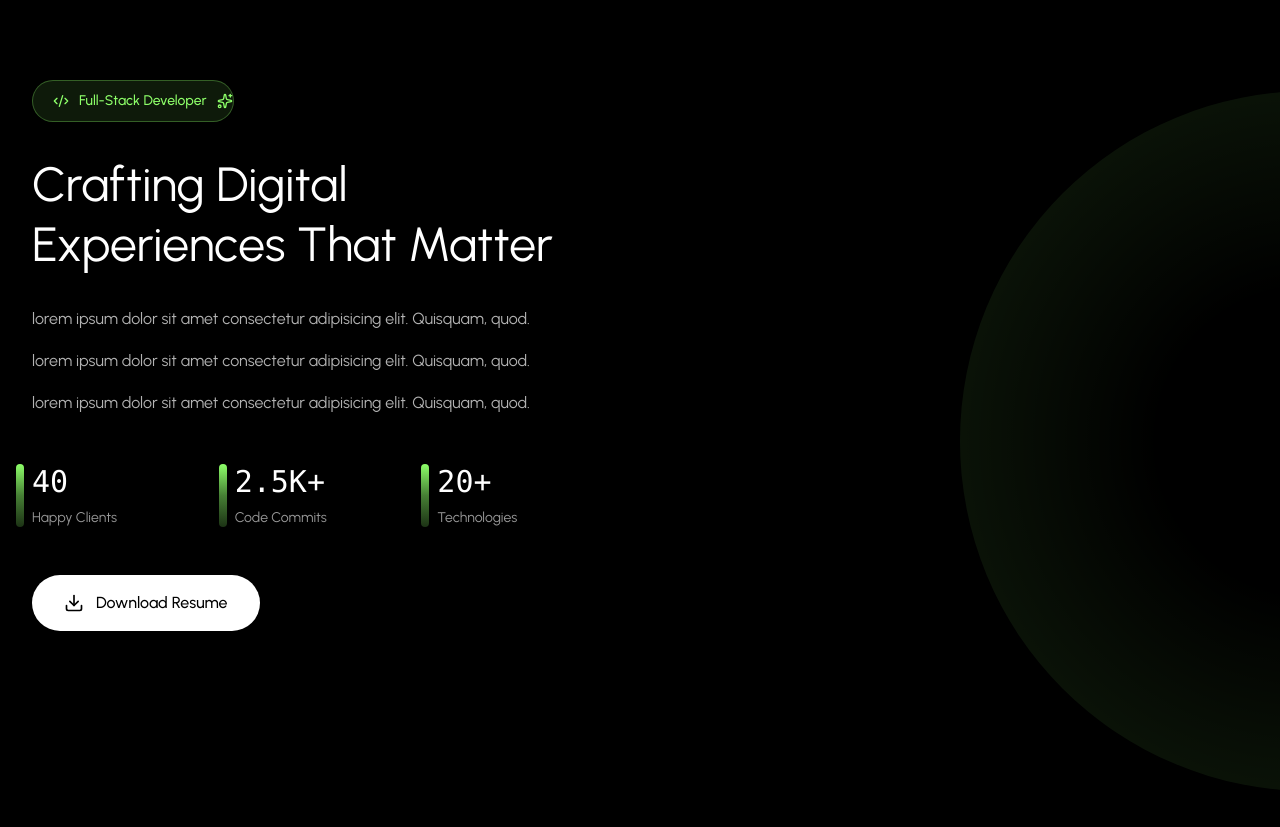
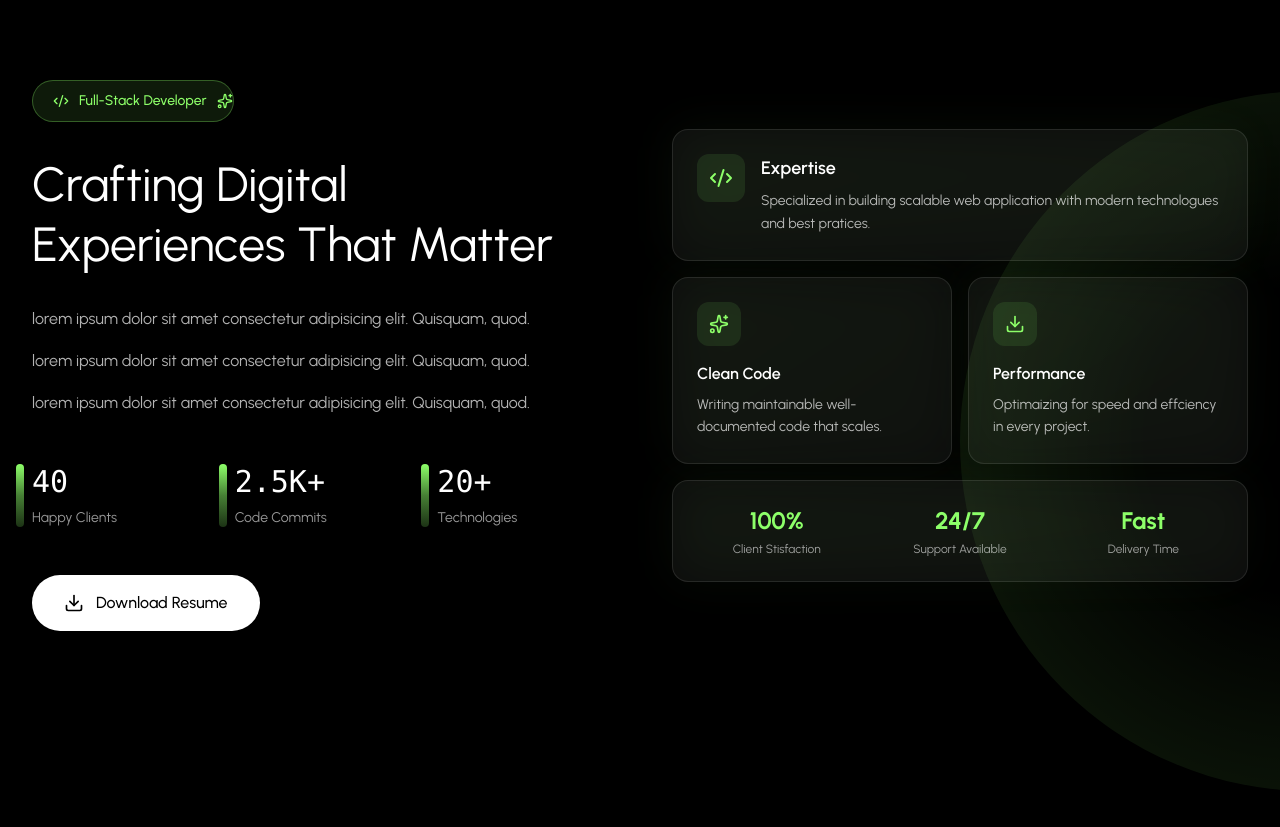
Before and after one commit to Abdulrahman-Mohamad/abdelrahman, a React (Vite) app: page / in a window 1280 px wide. Shown: the part 800-1627 px from the top of the page. Built offline with nearby package versions, Linux system fonts and the light colour scheme.

Commit message:
finish about section

```diff
--- a/src/components/sections/About.tsx
+++ b/src/components/sections/About.tsx
@@ -83,6 +83,79 @@
                 </button>
               </Fadein>
             </div>
+
+            {/* Right Column - Info Grid */}
+            <Fadein delay={200}>
+              <div className="grid grid-cols-2 gap-4">
+                <div className="col-span-2 relative group">
+                  <div className="absolute inset-0 bg-linear-to-br from-primary/10 to-primary/5 rounded-2xl blur-xl opacity-50 group-hover:opacity-75 transition-opacity duration-300"></div>
+                  <div className="relative bg-white/5 border border-white/10 rounded-2xl p-6 hover:border-primary/30 transition-all duration-300">
+                    <div className="flex items-start gap-4">
+                      <div className="p-3 bg-primary/10 rounded-xl">
+                        <Code2 className="size-6 text-primary" />
+                      </div>
+                      <div className="flex-1">
+                        <h3 className="text-lg font-semibold text-white mb-2">
+                          Expertise
+                        </h3>
+                        <p className="text-sm text-white/70 leading-relaxed">
+                          Specialized in building scalable web application with
+                          modern technologues and best pratices.
+                        </p>
+                      </div>
+                    </div>
+                  </div>
+                </div>
+
+                <div className="relative group">
+                  <div className="absolute inset-0 bg-linear-to-br from-primary/10 to-primary/5 rounded-2xl blur-xl opacity-50 group-hover:opacity-75 transition-opacity duration-300"></div>
+                  <div className="relative bg-white/5 border border-white/10 rounded-2xl p-6 hover:border-primary/30 transition-all duration-300 h-full">
+                    <div className="p-3 bg-primary/10 rounded-xl w-fit mb-4">
+                      <Sparkles className="size-5 text-primary" />
+                    </div>
+                    <h3 className="text-base font-semibold text-white mb-2">
+                      Clean Code
+                    </h3>
+                    <p className="text-sm text-white/70 leading-relaxed">
+                      Writing maintainable well-documented code that scales.
+                    </p>
+                  </div>
+                </div>
+
+                <div className="relative group">
+                  <div className="absolute inset-0 bg-linear-to-br from-primary/10 to-primary/5 rounded-2xl blur-xl opacity-50 group-hover:opacity-75 transition-opacity duration-300"></div>
+                  <div className="relative bg-white/5 border border-white/10 rounded-2xl p-6 hover:border-primary/30 transition-all duration-300 h-full">
+                    <div className="p-3 bg-primary/10 rounded-xl w-fit mb-4">
+                      <Download className="size-5 text-primary" />
+                    </div>
+                    <h3 className="text-base font-semibold text-white mb-2">Performance</h3>
+                    <p className="text-sm text-white/70 leading-relaxed">
+                      Optimaizing for speed and effciency in every project.
+                    </p>
+                  </div>
+                </div>
+
+                <div className="col-span-2 relative group">
+                  <div className="absolute inset-0 bg-linear-to-br from-primary/10 to-primary/5 rounded-2xl blur-xl opacity-50 group-hover:opacity-75 transition-opacity duration-300"></div>
+                  <div className="relative bg-white/5 border border-white/10 rounded-2xl p-6 hover:border-primary/30 transition-all duration-300 h-full">
+                    <div className="grid grid-cols-3 gap-6 text-center">
+                      <div>
+                        <div className="text-2xl font-bold text-primary mb-1">100%</div>
+                        <div className="text-xs text-white/60">Client Stisfaction</div>
+                      </div>
+                      <div>
+                        <div className="text-2xl font-bold text-primary mb-1">24/7</div>
+                        <div className="text-xs text-white/60">Support Available</div>
+                      </div>
+                      <div>
+                        <div className="text-2xl font-bold text-primary mb-1">Fast</div>
+                        <div className="text-xs text-white/60">Delivery Time</div>
+                      </div>
+                    </div>
+                  </div>
+                </div>
+              </div>
+            </Fadein>
           </div>
         </div>
       </section>
```
